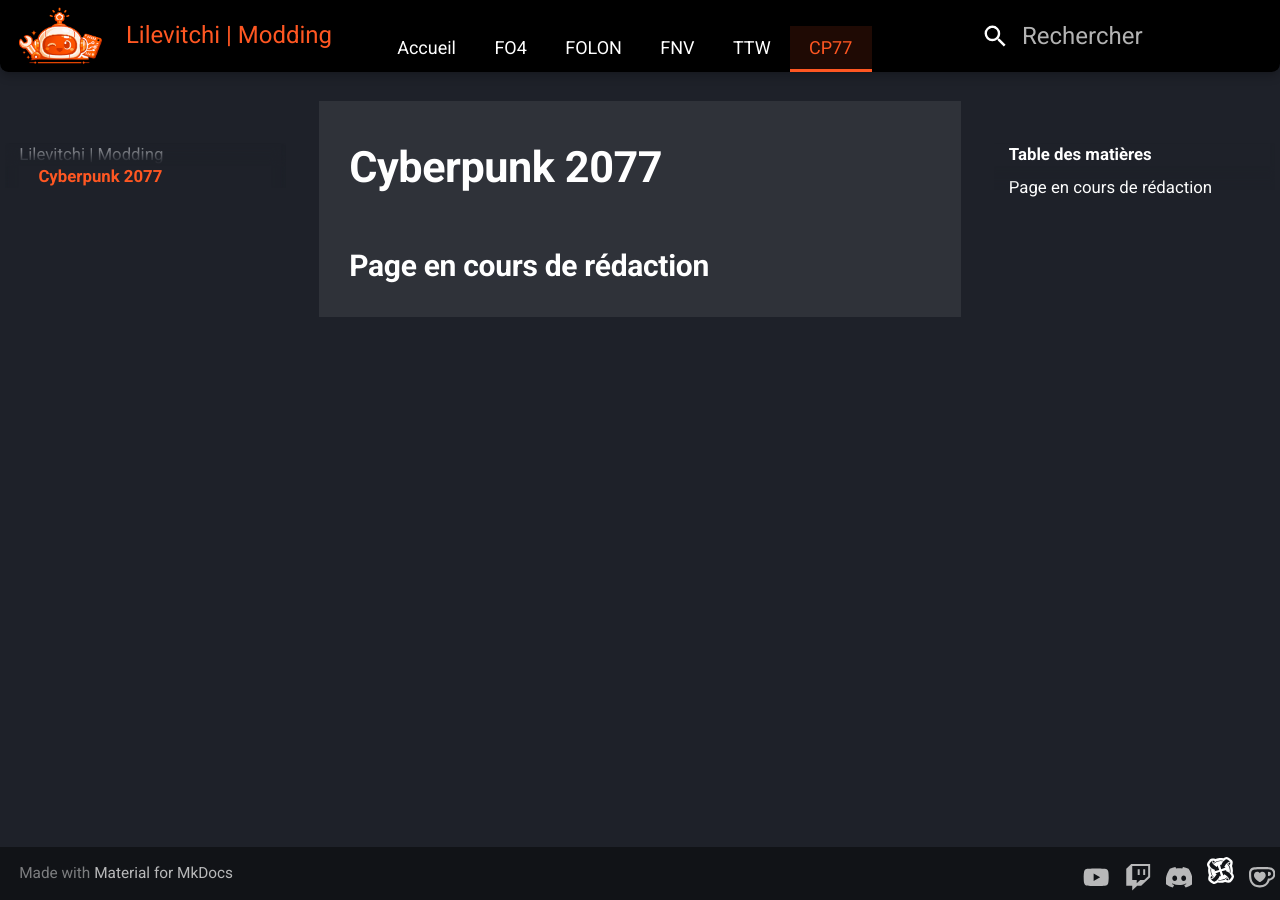
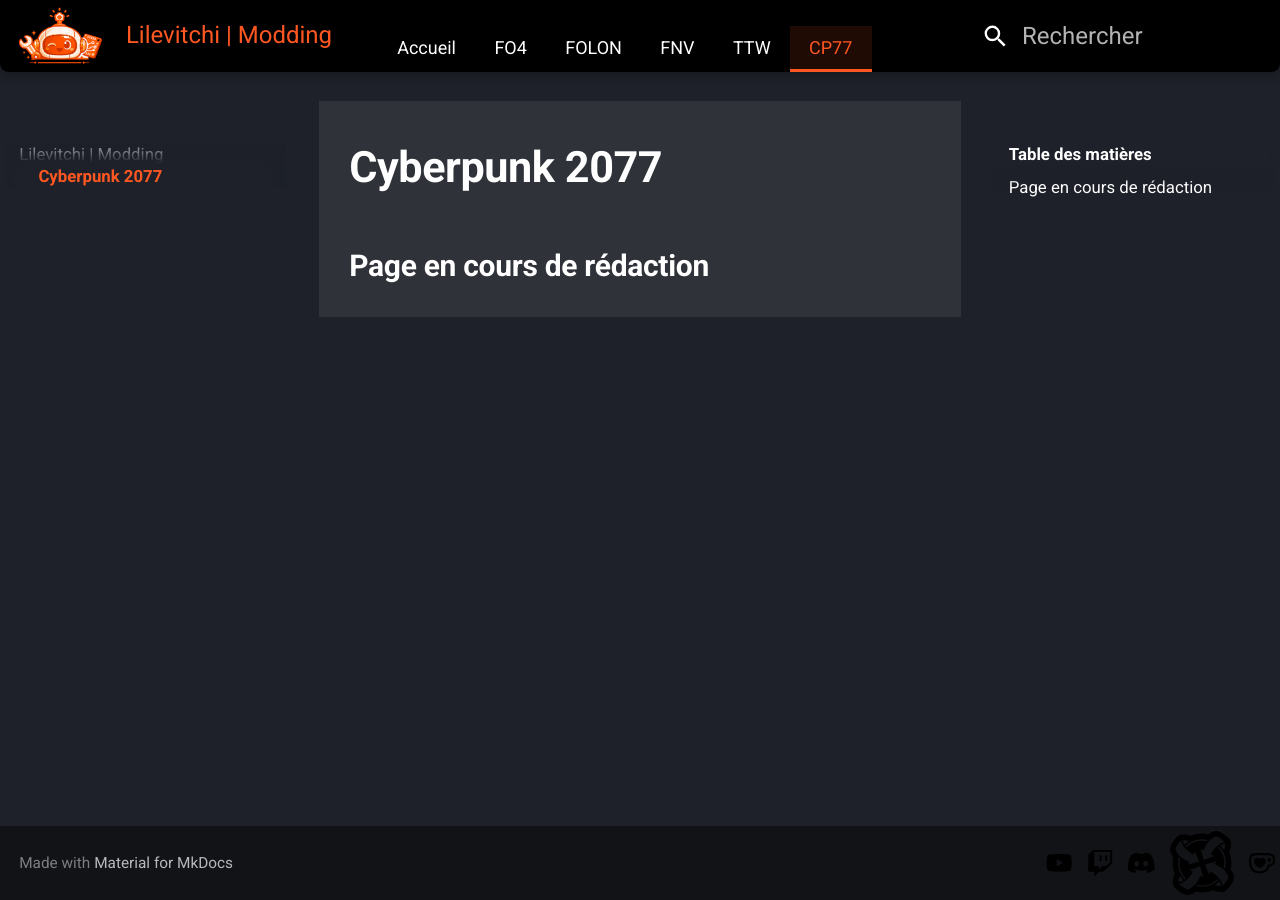
Before and after one commit to Lilevitchi/lilevitchi.github.io, an MkDocs documentation site: the page built from docs/cyberpunk/index.md, in a window 1280 px wide. Built offline with MkDocs 1.6.1 and Material for MkDocs 9.7.7, drawn with Linux system fonts in a browser that asks for light colours.

Commit message:
Update extra.css

```diff
--- a/docs/stylesheets/extra.css
+++ b/docs/stylesheets/extra.css
@@ -237,19 +237,33 @@
   display: none !important;
 }
 
-/* Page index : sidebar gauche masquée par défaut */
+/* Sidebar gauche cachée par défaut */
 body:has(.game-grid) .md-sidebar--primary {
   transform: translateX(-100%);
+  transition: transform 0.3s ease;
   pointer-events: none;
-  transition: transform 0.3s ease;
+  z-index: 200;
 }
 
-/* Burger ouvert → sidebar visible */
+/* Overlay toujours actif (important !) */
+body:has(.game-grid) .md-overlay {
+  pointer-events: auto;
+}
+
+/* Burger ouvert → sidebar visible et cliquable */
 body:has(.game-grid)
 input[data-md-toggle="drawer"]:checked
 ~ .md-sidebar--primary {
   transform: translateX(0);
   pointer-events: auto;
+}
+
+/* Burger ouvert → overlay visible */
+body:has(.game-grid)
+input[data-md-toggle="drawer"]:checked
+~ .md-overlay {
+  opacity: 1;
+  visibility: visible;
 }
 
 /* Conteneur principal */
@@ -378,7 +392,6 @@
 /* Bloc conseil du bot */
 .bot-advice {
   display: flex;
-  /*align-items: center;*/
   align-items: flex-start;
   background-color: var(--accent-soft);
   border-left: 4px solid var(--accent);
@@ -393,7 +406,7 @@
   margin-right: var(--space-lg);
   flex-shrink: 0;
   width: auto;
-  height: 80px;
+  height: 120px;
   align-self: center;
 }
 
@@ -605,7 +618,7 @@
     justify-content: flex-end;
     gap: 15px;
     margin-left: auto;
-    padding-top: 8px;
+   /* padding-top: 8px;*/
 }
 
 /* Lien individuel */
@@ -622,8 +635,8 @@
 /* SVG des icônes sociales */
 .md-footer-social__link svg {
   width: 1.1rem;
-  height: 1.1rem;
-  fill: currentColor;
+  max-height: 1.1rem;
+  /*fill: currentColor;*/
   transition: fill 0.3s ease;
 }
 
@@ -639,7 +652,7 @@
     fill: var(--accent);
 }
 
-.orange-icon-svg, .custom-social-icon, .md-footer-social__icon {
+/* .orange-icon-svg, .custom-social-icon, .md-footer-social__icon {
     height: 1.1rem !important;
     width: 1.1rem !important;
     vertical-align: middle;
@@ -670,7 +683,7 @@
 .md-footer-social__link:hover .md-footer-social__icon,
 .md-footer-social__link:hover .custom-social-icon {
     filter: invert(48%) sepia(89%) saturate(2476%) hue-rotate(346deg) brightness(101%) contrast(101%) !important;
-}
+}*/
 
 /* ==============================
    9. RÉSEAUX SOCIAUX — FOOTER
```
